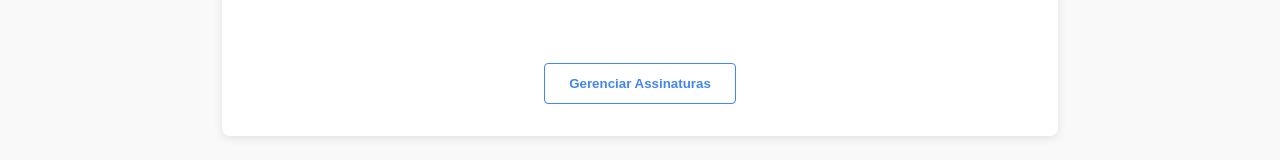
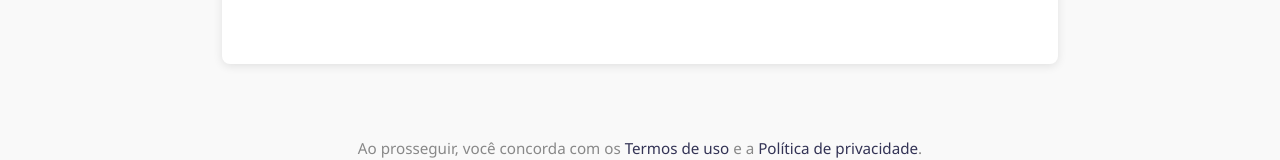
Before and after one commit to M6rc0sp/appns-assinaturas-front, a Vue app in the folder app-front/: page /success in a window 1280 px wide. Shown: the part 319-479 px from the top of the page. Built offline with nearby package versions, Linux system fonts and the light colour scheme.

Commit message:
remove comentários e botões desnecessários na página de sucesso

```diff
--- a/app-front/src/views/public/SuccessView.vue
+++ b/app-front/src/views/public/SuccessView.vue
@@ -99,12 +99,6 @@ function goToCatalog() {
 
       <div class="no-order" v-else>
         <p>Nenhuma informação de pedido encontrada.</p>
-        <!-- <p>Por favor, retorne para a <router-link to="/public/catalog">página de catálogo</router-link>.</p> -->
-      </div>
-
-      <div class="actions">
-        <!-- <button class="primary-button" @click="goToCatalog">Voltar para o Catálogo</button> -->
-        <button class="secondary-button" @click="goToManageSubscriptions">Gerenciar Assinaturas</button>
       </div>
     </div>
   </div>
@@ -178,7 +172,6 @@ function goToCatalog() {
   display: flex;
   justify-content: space-between;
   padding: 1rem 0;
-  border-bottom: 1px solid #e1e1e1;
 }
 
 .item-info {
```
